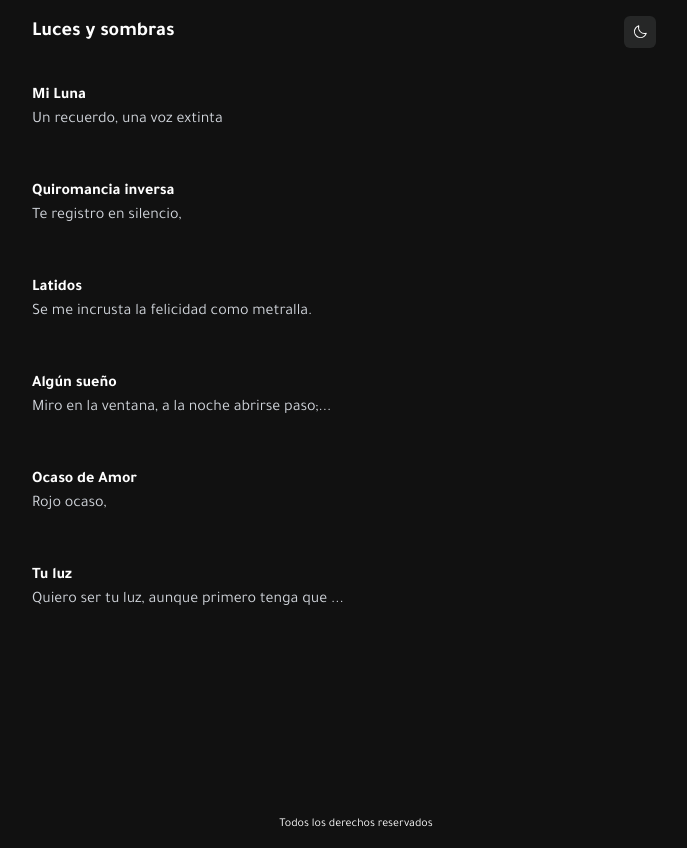
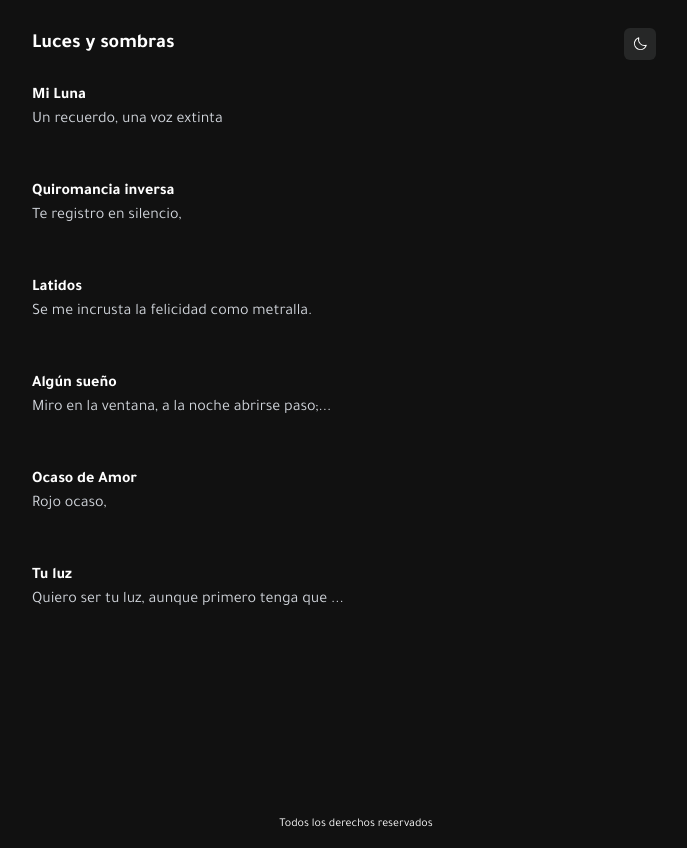
Before and after one commit to jsonfm/poetry-blog-gatsby, a Gatsby site: page / in a window 1280 px wide. Shown: the whole page, without its empty margins (284-971 px from the left). Built offline with nearby package versions, Linux system fonts and the light colour scheme; Gatsby itself is replaced by a stand-in of ours; some icons are missing.

Commit message:
🎨 [UPDATE] styles

```diff
--- a/src/layout/default/Header/index.tsx
+++ b/src/layout/default/Header/index.tsx
@@ -4,10 +4,10 @@ import { Icon } from "@iconify/react";
 
 export const Header = () => {
     return (
-        <header className="w-full h-16 mb-5">
+        <header className="pt-3 md:pt-6 w-full h-16 mb-5">
             <nav className="px-2 container w-full h-full flex items-center justify-between">
                 <span className="rounded-sm whitespace-nowrap flex items-center">
-                    <Link className="text-xl font-semibold hover:scale-105 duration-200  p-2" to="/">
+                    <Link className="text-xl font-semibold hover:bg-gray-200/10 rounded-sm duration-200  p-2" to="/">
                         Luces y sombras
                     </Link>
                 </span>
```
